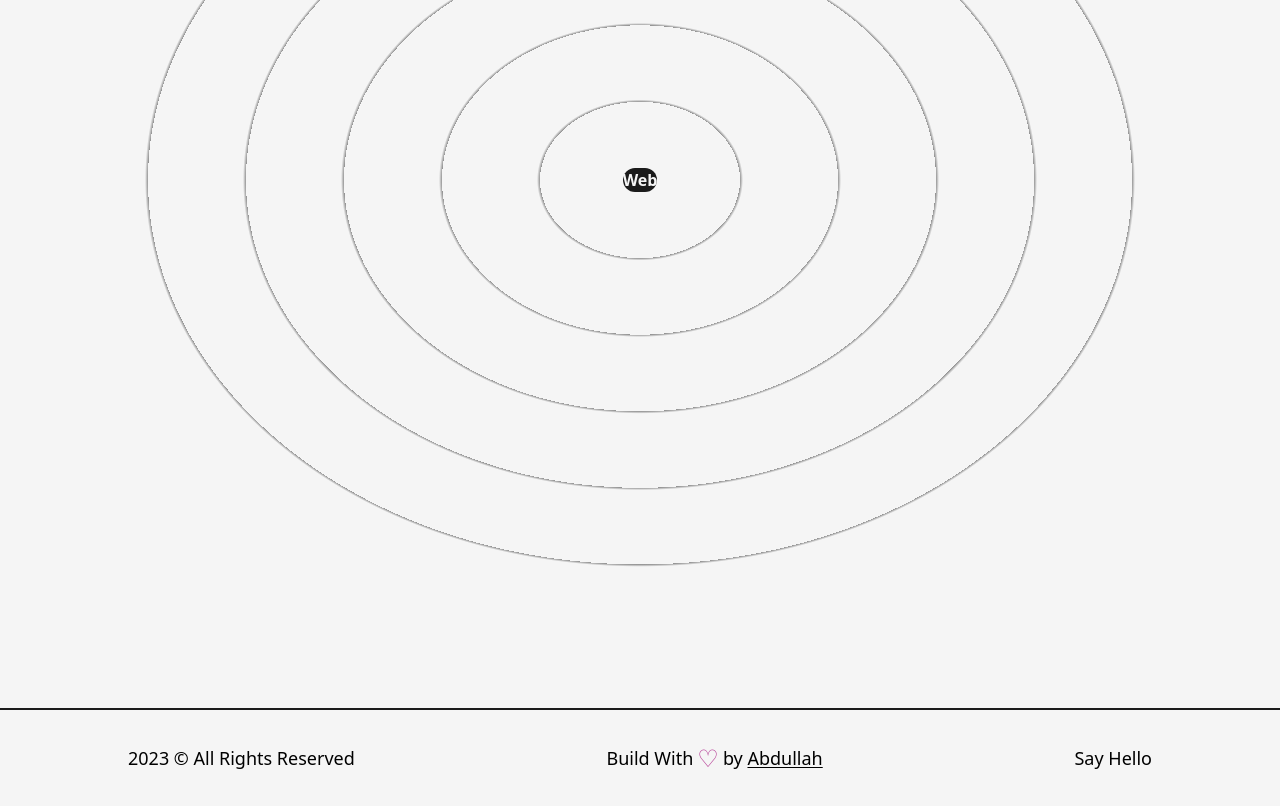
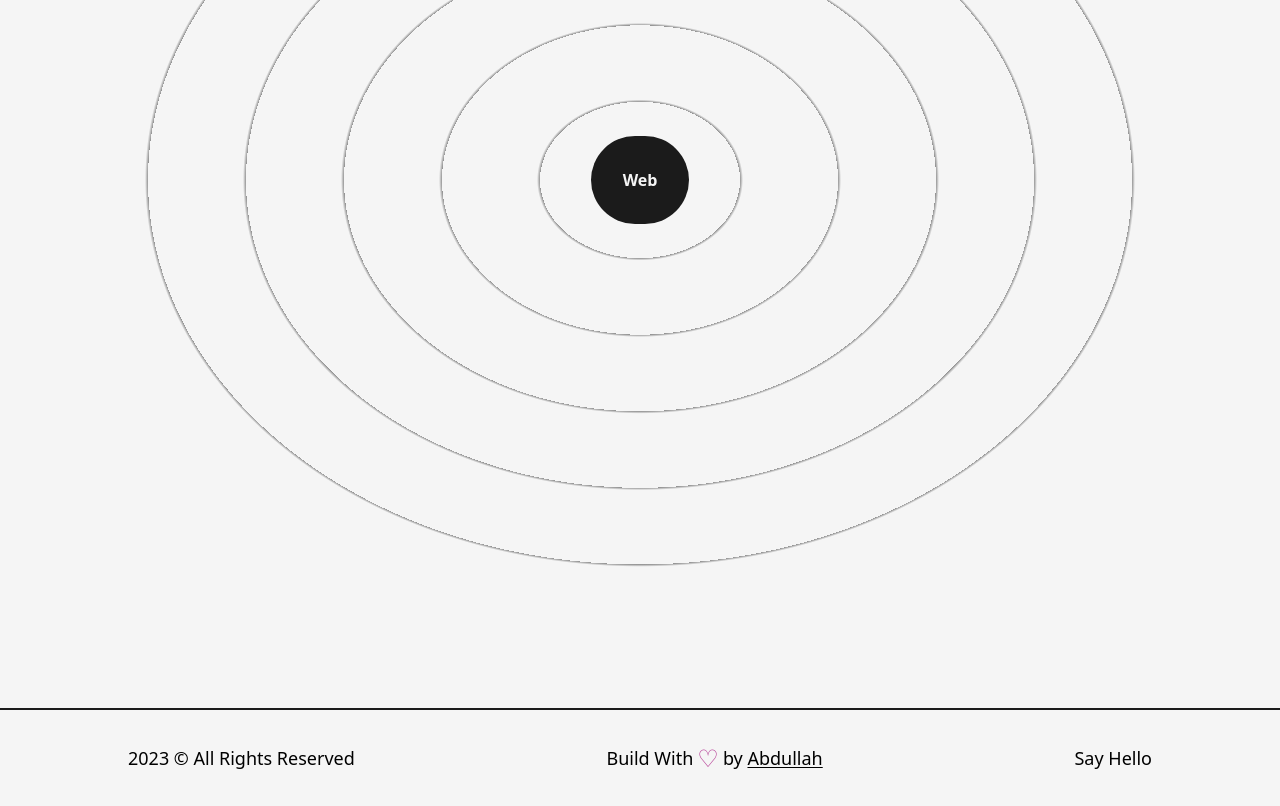
Before and after one commit to Abdullah-Younus/Portfolio, a Next.js app: page /about in a window 1280 px wide. Shown: the part 1480-2286 px from the top of the page. Built offline with nearby package versions, Linux system fonts and the light colour scheme.

Commit message:
local changes

```diff
--- a/src/components/Skilled.tsx
+++ b/src/components/Skilled.tsx
@@ -5,7 +5,7 @@ const Skilled = () => {
     <div>
       <h2 className='font-bold text-8xl mt-64 w-full text-center'>Skills</h2>
       <div className='w-full h-screen relative flex items-center justify-center rounded-full bg-circularLight'>
-        <div className='flex items-center justify-center rounded-full font-semibold bg-dark text-light'>
+        <div className='flex items-center justify-center rounded-full font-semibold bg-dark text-light p-8 shadow-dark'>
             Web
         </div>
 
```
